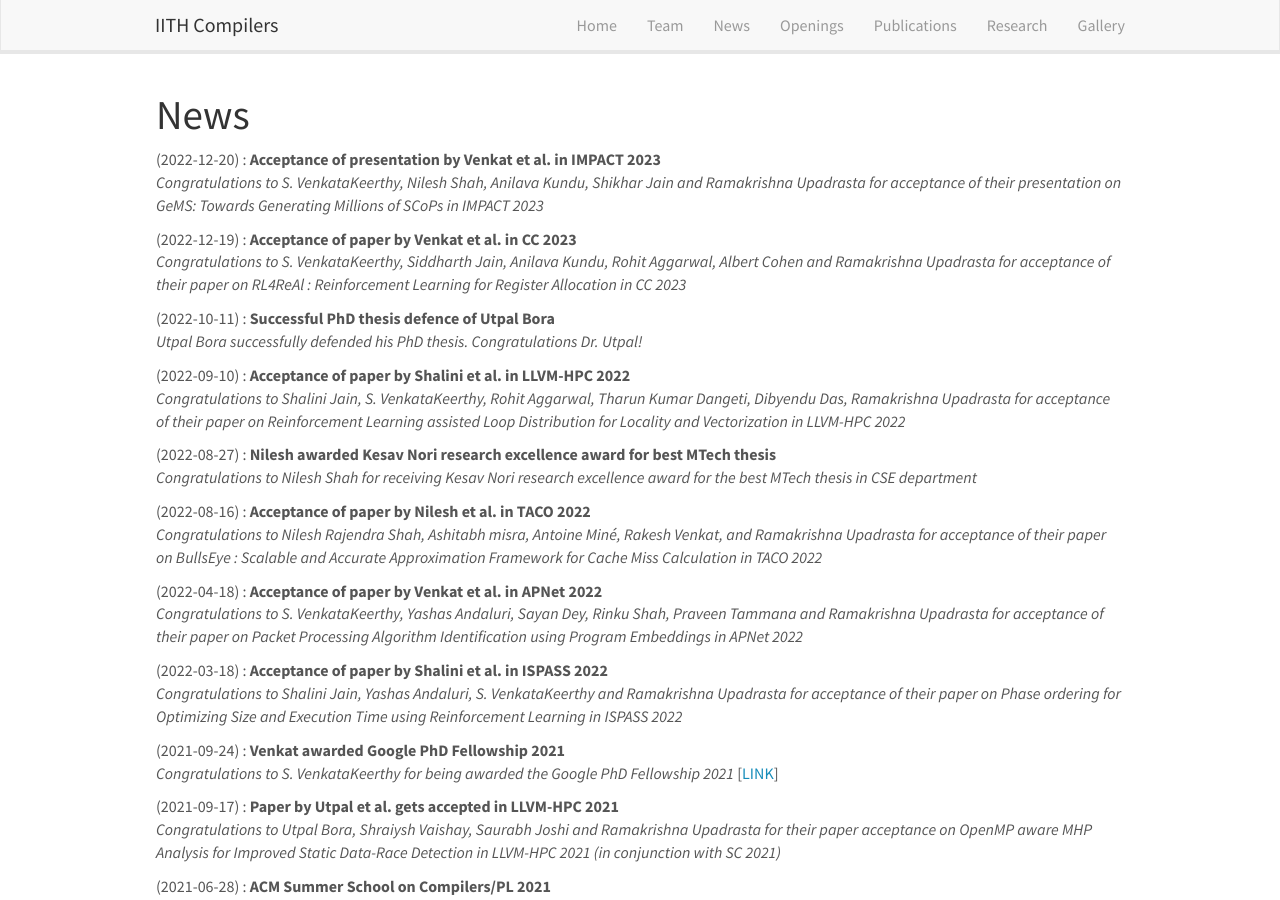
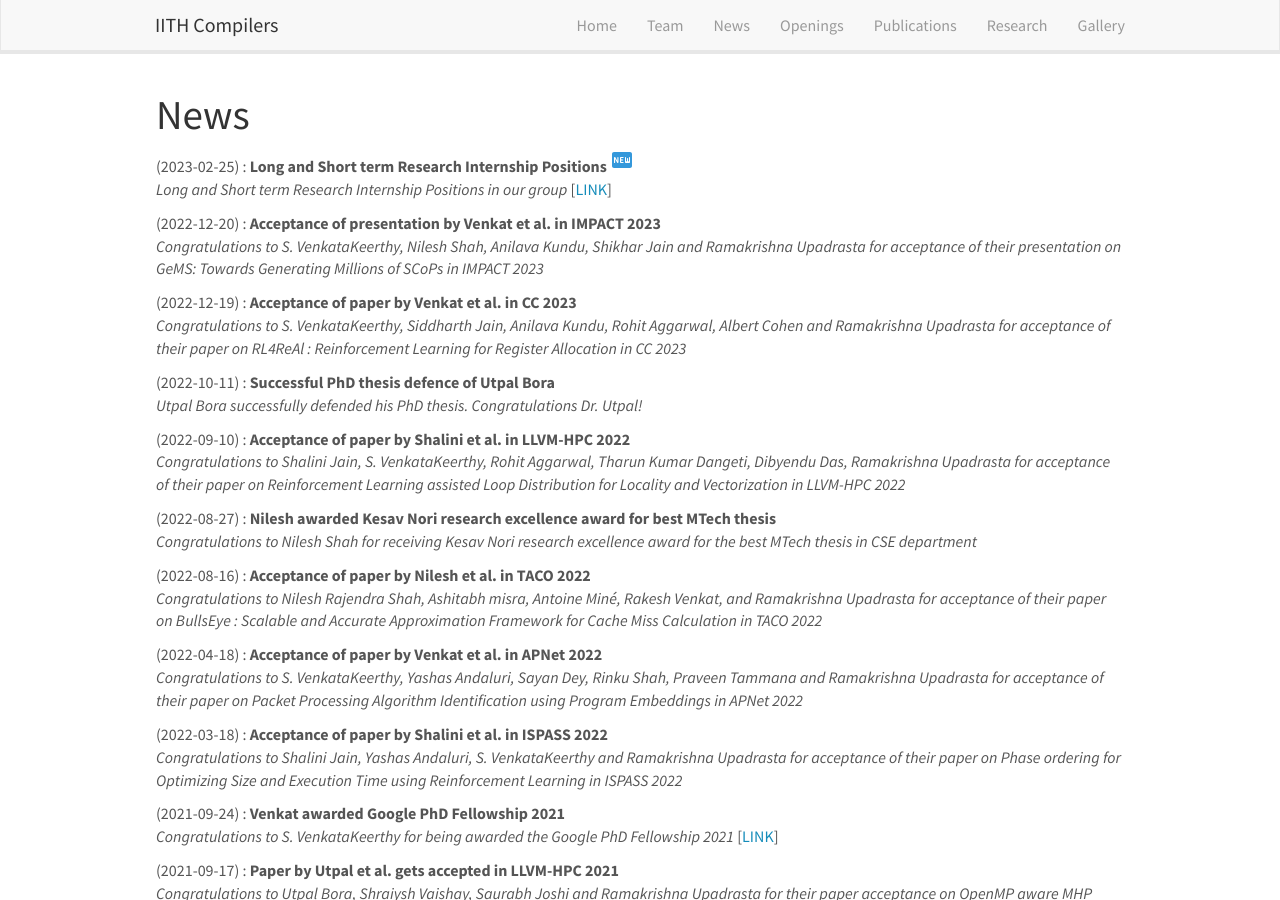
Before and after one commit to utpalbora/compilers.cse.iith.ac.in, a Jekyll site: the page built from _pages/allnews.md, in a window 1280 px wide and 900 px high. Built offline with Jekyll 4.4.1, drawn with Linux system fonts in a browser that asks for light colours; nearby versions of some CDN libraries.

Commit message:
Added Internship details and links

```diff
--- a/_data/news.yml
+++ b/_data/news.yml
@@ -1,3 +1,9 @@
+- date: 2023-02-25
+  status: "Long and Short term Research Internship Positions"
+  new: "true"
+  url: "../internships/"
+  headline: "Long and Short term Research Internship Positions in our group"
+
 - date: 2022-12-20
   status: "Acceptance of presentation by Venkat et al. in IMPACT 2023"
   new: "false"
--- a/_includes/news.html
+++ b/_includes/news.html
@@ -39,8 +39,8 @@
 	{% endif %}
 	{{ article.date }}
 	<p><em>
-	{% if article.status == "ACM Summer School on Compilers/PL 2021" %}
-	<a href="{{ site.url }}{{ site.baseurl }}/event/summerschool2021" target="_blank">{{ article.status }}</a>
+	{% if article.url != "" %}
+	<a href="{{ site.url }}{{ site.baseurl }}/{{ article.url }}" target="_blank">{{ article.status }}</a>
 	{% else %}
 	{{ article.status }}
 	{% endif %}
```
Also changed, not shown: _pages/internships.md (added, +10 -0 lines), _pages/openings.md (+3 -1 lines).
